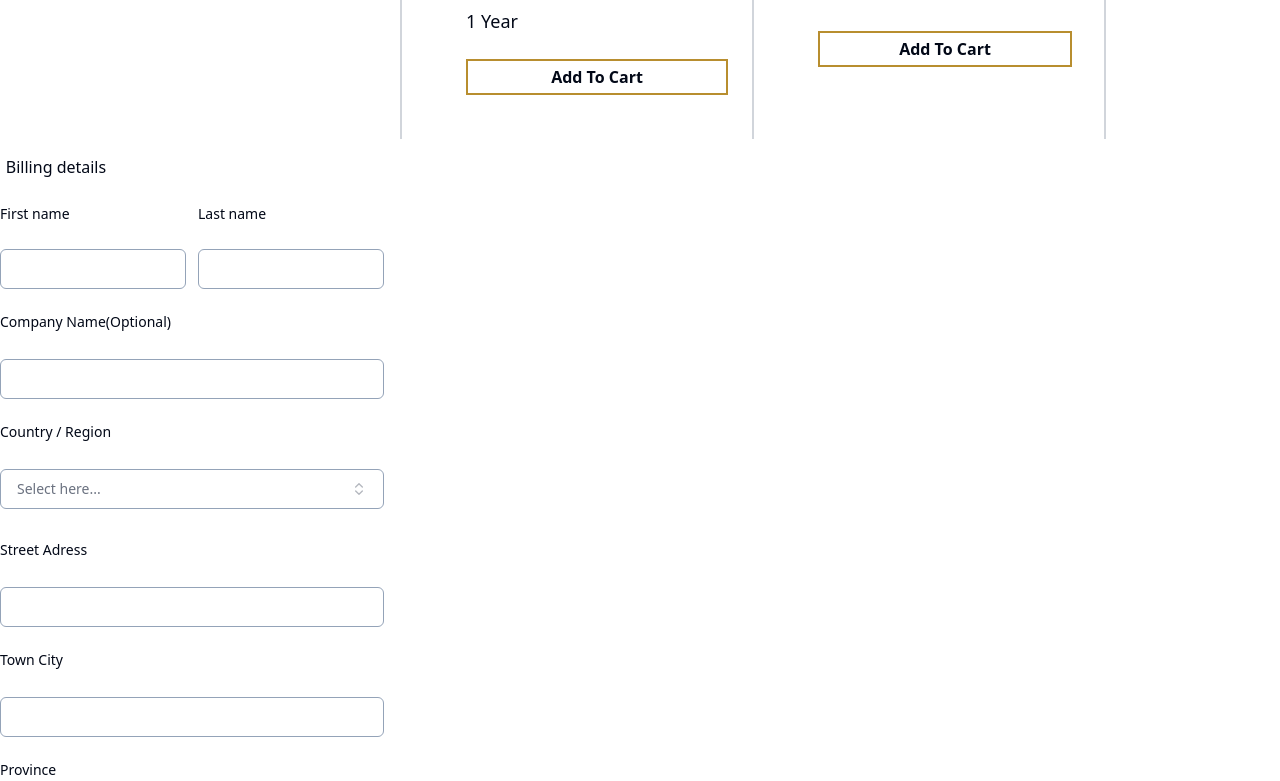
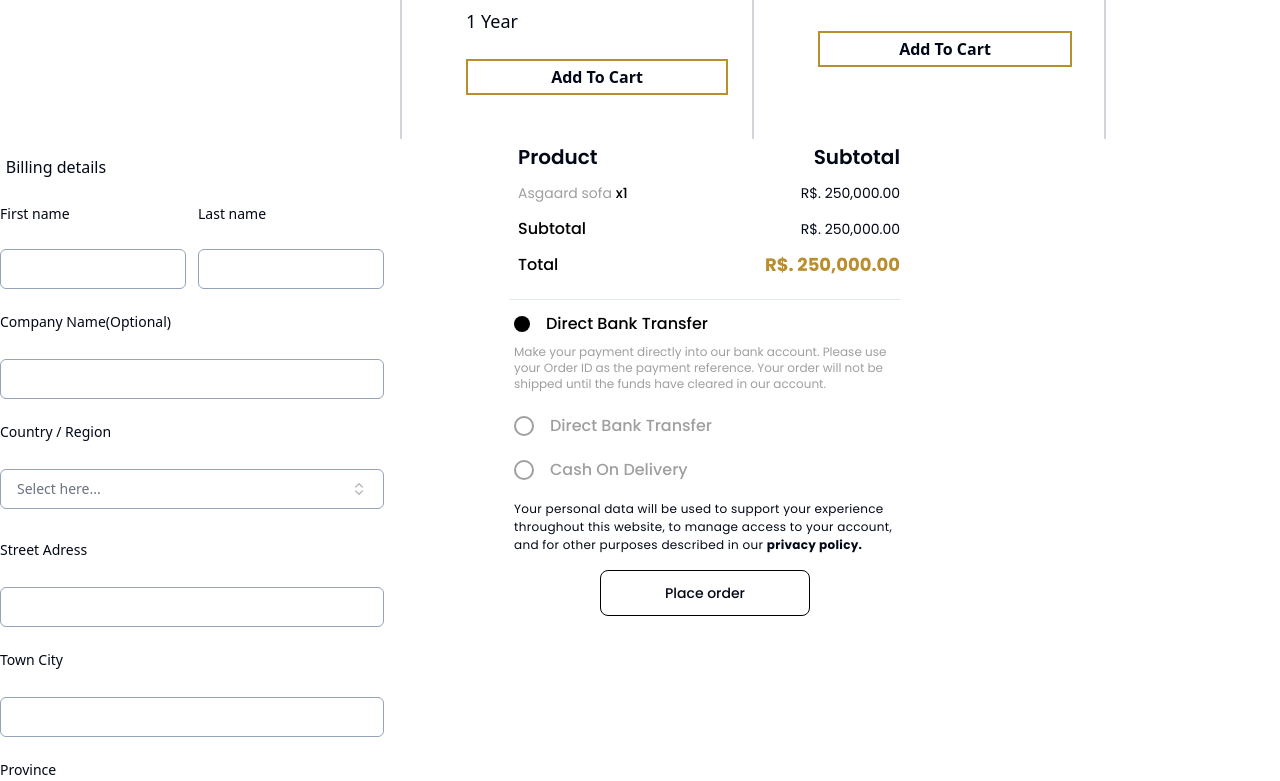
Before and after one commit to Aprender-e-Crescer/e-commerce, a React (Vite) app: page / in a window 1280 px wide. Shown: the part 2060-2841 px from the top of the page. Built offline with nearby package versions, Linux system fonts and the light colour scheme.

Commit message:
ajustando campos do conteudo principal da página

```diff
--- a/src/App.tsx
+++ b/src/App.tsx
@@ -1,4 +1,3 @@
-import { CheckoutBuy } from "./components/checkout-buy"
 import { CheckoutPage } from './pages/checkout-page'
 import ProductComparison from './pages/product-comparison'
 
@@ -7,7 +6,6 @@ export function App() {
     <>
       <ProductComparison />
       <CheckoutPage />
-      <CheckoutBuy />
     </>
   )
 }
--- a/src/pages/checkout-page.tsx
+++ b/src/pages/checkout-page.tsx
@@ -1,10 +1,11 @@
 import { ComboboxDemo } from "@/components/Combobox"
 import { Input } from "@/components/input"
 import { Label } from "@/components/label"
+import { CheckoutBuy } from "@/components/checkout-buy"
 
 export function CheckoutPage() {
   return (
-    <>
+    <div className="flex justify-between w-[900px]">
     <div className="grid w-full max-w-sm items-center gap-1.5 justify-center">
         <h1 className="size-full font-sans flex items-center justify-center w-28 h-14 top-5">Billing details</h1>
       <div className="flex gap-3">
@@ -47,6 +48,7 @@ export function CheckoutPage() {
 
       <Input placeholder="Aditional information"/>
       </div>
-    </>
+      <CheckoutBuy />
+    </div>
   )
 }
```
